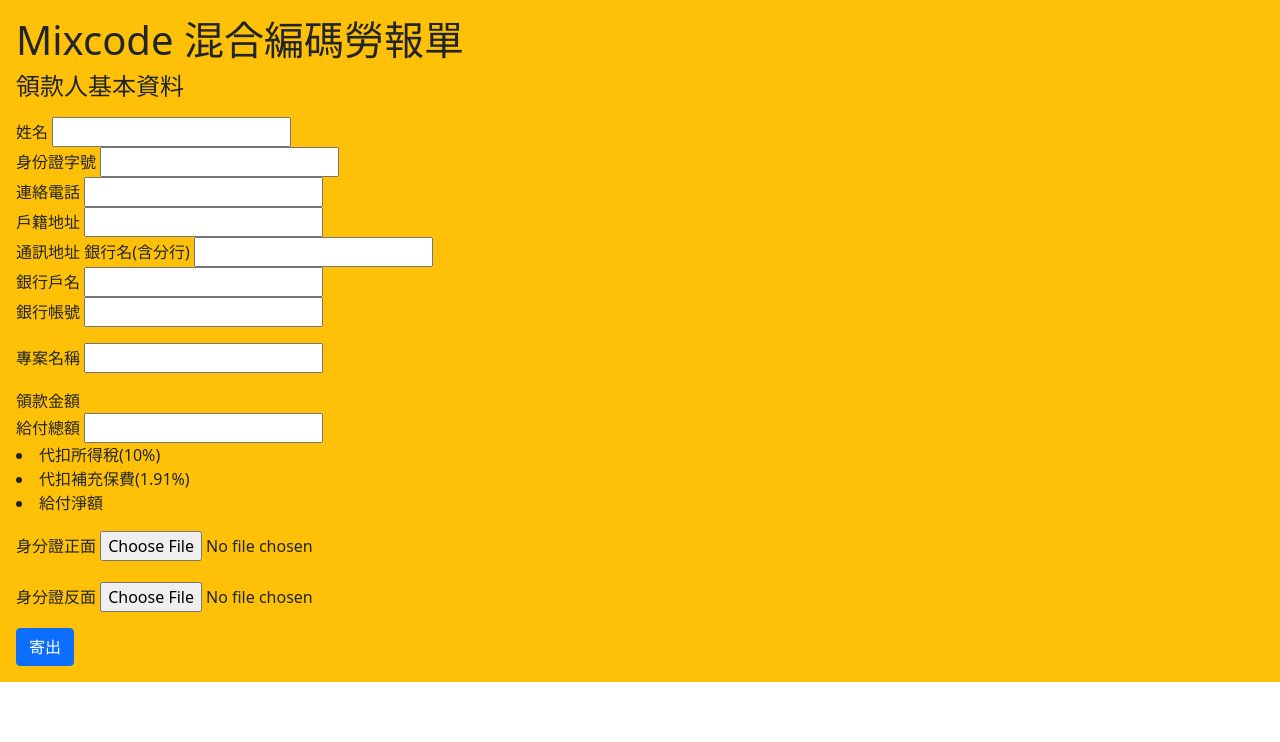
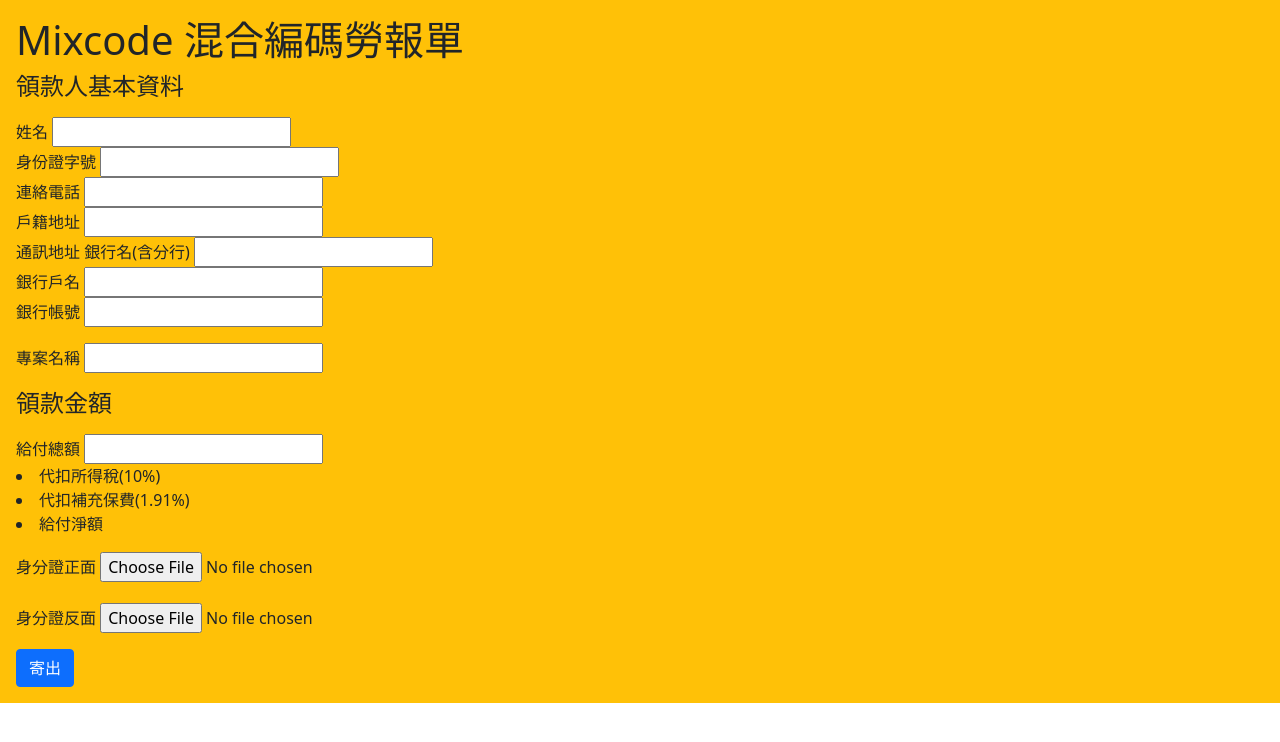
Before and after one commit to moszheng/MixCode_laborsheet, a Django app: page / in a window 1280 px wide. Shown: the top 742 px of the page. Run offline with Django 3.2, Linux system fonts and the light colour scheme.

Commit message:
Update index.html

```diff
--- a/mysite/templates/index/index.html
+++ b/mysite/templates/index/index.html
@@ -49,7 +49,7 @@
 
 		<div class="mb-3">
 
-			領款金額<br>
+			<h4 class="mb-3">領款金額</h4>
 
 			<label>給付總額</label>
 			{{ form.price }}<br>
@@ -60,7 +60,7 @@
 
 		</div>
 
-		<div>
+		<div class="mb-3">
 
 			<div class="mb-3">
 				<label for="formFile" class="form-label">身分證正面</label>
```
